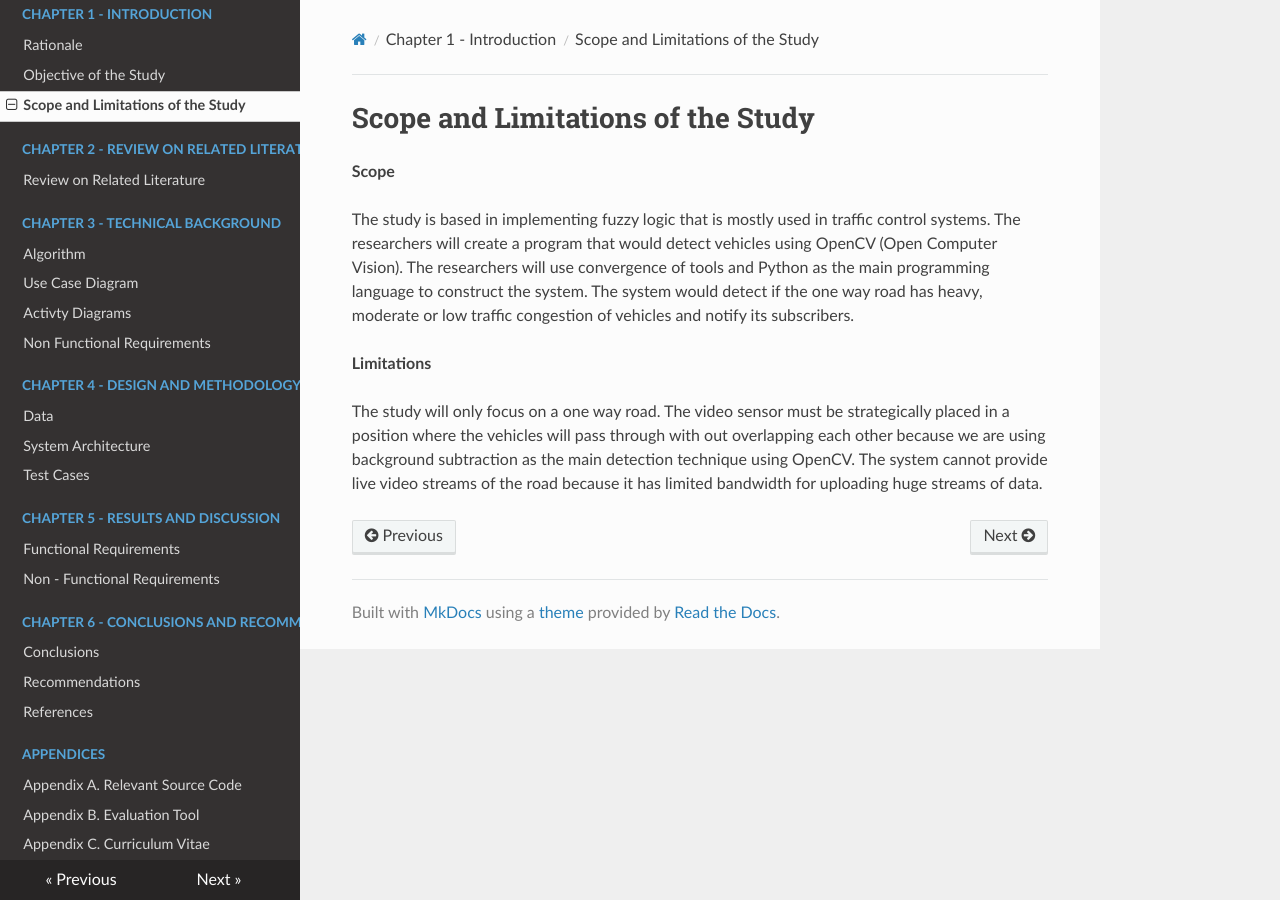
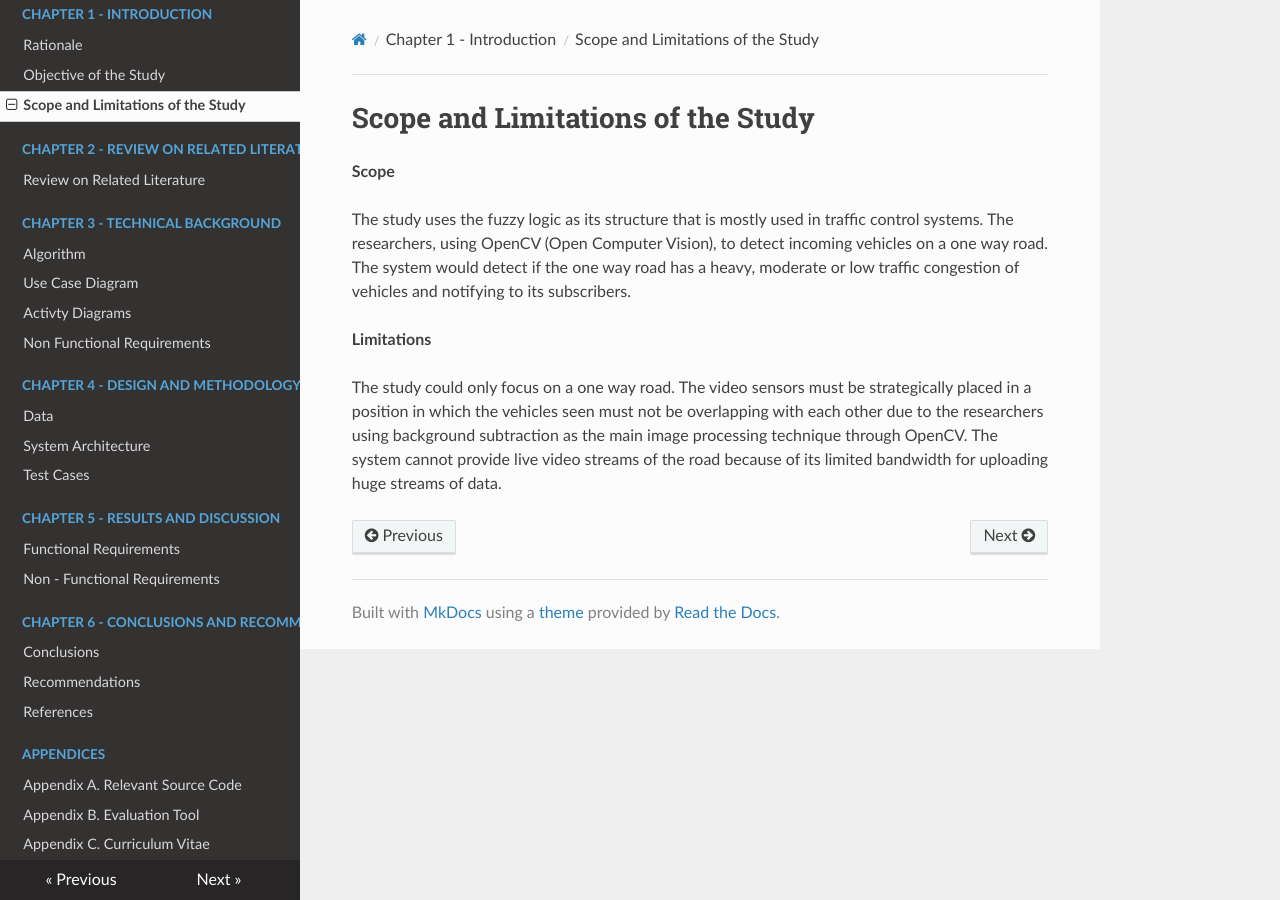
Before and after one commit to mikhailejohnapale/argomada-fuzz-track-doc, an MkDocs documentation site: the page built from docs/chapter1/scope-and-limitations-of-the-study.md, in a window 1280 px wide. Built offline with MkDocs 1.6.1, drawn with Linux system fonts in a browser that asks for light colours; nearby versions of some CDN libraries; old or Windows-style settings are respelled for this version of MkDocs.

Commit message:
2nd draft

```diff
--- a/docs/chapter1/scope-and-limitations-of-the-study.md
+++ b/docs/chapter1/scope-and-limitations-of-the-study.md
@@ -2,21 +2,20 @@
 
 **Scope**
 
-The study is based in implementing fuzzy logic
-that is mostly used in traffic control systems. The
-researchers will create a program that would detect vehicles
-using OpenCV (Open Computer Vision). The researchers will
-use convergence of tools and Python as the main programming language
-to construct the system. The system would detect if the one way road has heavy,
-moderate or low traffic congestion of vehicles and notify its subscribers.
+The study uses the fuzzy logic as its structure that is mostly
+used in traffic control systems. The researchers, using OpenCV
+(Open Computer Vision), to detect incoming vehicles on a one
+way road. The system would detect if the one way road has a heavy,
+moderate or low traffic congestion of vehicles and notifying to its
+subscribers.
 
 
 **Limitations**
 
-The study will only focus on a one way road. The video sensor
-must be strategically placed in a position where the vehicles
-will pass through with out overlapping each other because we
-are using background subtraction as the main detection technique
-using OpenCV. The system cannot provide live video streams
-of the road because it has limited bandwidth for uploading huge
+The study could only focus on a one way road. The video sensors
+must be strategically placed in a position in which the vehicles
+seen must not be overlapping with each other due to the researchers
+using background subtraction as the main image processing technique
+through OpenCV. The system cannot provide live video streams of
+the road because of its limited bandwidth for uploading huge
 streams of data.
```
